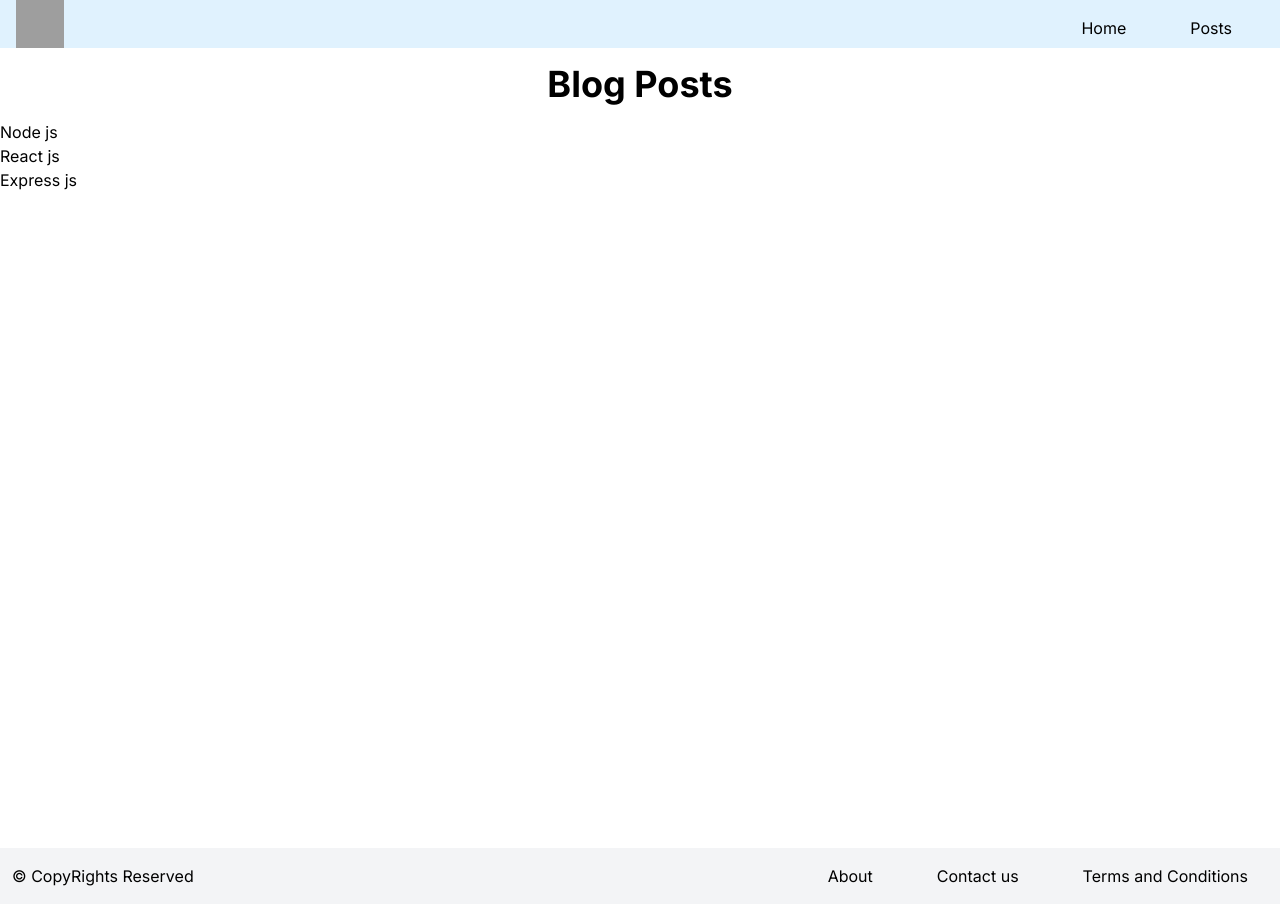
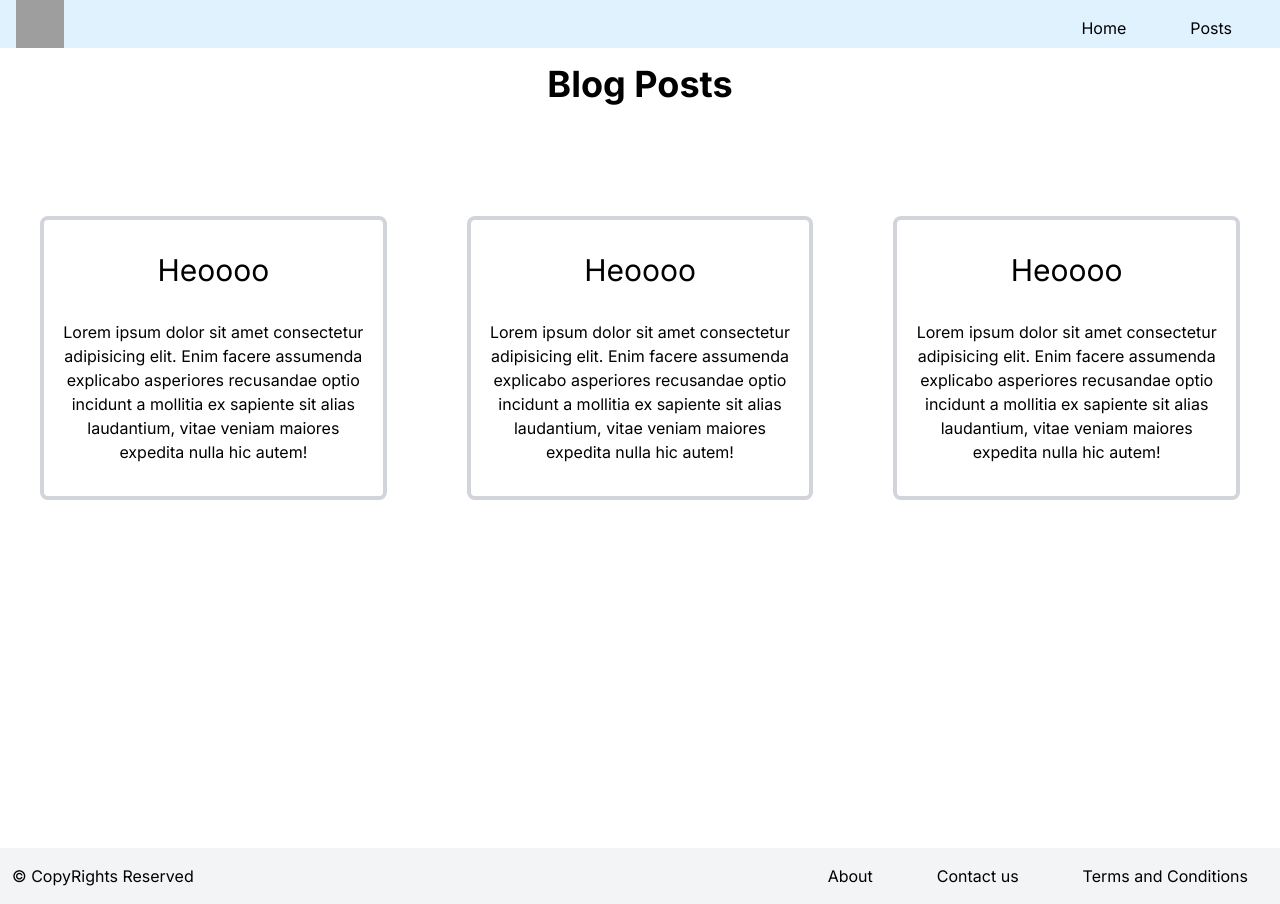
Before and after one commit to axai-kaizoku/learning-next, a Next.js app: page /posts in a window 1280 px wide. Built offline with nearby package versions, Linux system fonts and the light colour scheme; grey boxes are pictures that could not be loaded.

Commit message:
Add blog card design and backbutton

```diff
--- a/src/app/posts/[id]/page.tsx
+++ b/src/app/posts/[id]/page.tsx
@@ -1,7 +1,23 @@
+import Link from 'next/link';
 import React from 'react';
 
 const Page = () => {
-	return <div className="min-h-screen">Blog post</div>;
+	return (
+		<div className="min-h-screen w-full p-8 ">
+			<h1 className="text-center font-bold text-4xl py-8">Blog Post</h1>
+			<div className="px-16">
+				<Link href="/posts">Back</Link>
+			</div>
+			<div className="py-8 px-16">
+				Lorem ipsum dolor sit amet consectetur adipisicing elit. Aliquid tenetur
+				sunt itaque unde necessitatibus, atque harum iure deleniti aliquam sit
+				quam ex, impedit eius blanditiis quo porro delectus esse fuga!
+			</div>
+			{/* <div className="h-screen w-full flex justify-center items-center">
+				<div className="h-12 w-12 rounded-full border-solid border-4 border-gray-200  border-t-blue-400 animate-spin"></div>
+			</div> */}
+		</div>
+	);
 };
 
 export default Page;
--- a/src/app/posts/page.tsx
+++ b/src/app/posts/page.tsx
@@ -1,3 +1,4 @@
+import Card from '@/components/Card';
 import Link from 'next/link';
 import React from 'react';
 
@@ -20,13 +21,13 @@ const PostsPage = () => {
 		},
 	];
 	return (
-		<div className="min-h-screen">
+		<div className="min-h-screen w-full">
 			<h1 className="text-center text-4xl font-bold py-4">Blog Posts</h1>
-			<ul>
+			<ul className="flex flex-row w-full my-20 ">
 				{blogs.map((b) => (
 					<li key={b.id}>
 						<Link href={`posts/${b.id}`}>
-							<h2>{b.name}</h2>
+							<Card />
 						</Link>
 					</li>
 				))}
--- a/src/components/Banner.tsx
+++ b/src/components/Banner.tsx
@@ -1,6 +1,6 @@
 import Image from 'next/image';
 import React from 'react';
-import imgbruh from '../img/nodejs.png';
+import imgbruh from '../../public/images/nodejs.png';
 
 const Banner = () => {
 	return (
--- /dev/null
+++ b/src/components/Card.tsx
@@ -0,0 +1,24 @@
+import React from 'react';
+
+const Card = () => {
+	// w-1/3 h-4/5
+	// p-4
+	// className = 'p-4'
+	return (
+		<div className="py-4 px-10 flex flex-row justify-evenly">
+			<div className="h-fit pb-8 border-solid border-4 border-gray-300 rounded-lg ">
+				<div className="text-center">
+					<h1 className="py-8 text-3xl">Heoooo</h1>
+					<p className="px-4">
+						Lorem ipsum dolor sit amet consectetur adipisicing elit. Enim facere
+						assumenda explicabo asperiores recusandae optio incidunt a mollitia
+						ex sapiente sit alias laudantium, vitae veniam maiores expedita
+						nulla hic autem!
+					</p>
+				</div>
+			</div>
+		</div>
+	);
+};
+
+export default Card;
--- a/src/components/Header.tsx
+++ b/src/components/Header.tsx
@@ -5,7 +5,8 @@ import React from 'react';
 const Header = () => {
 	const hprofile = 'https://picsum.photos/100/100';
 	return (
-		<header className="flex flex-row bg-sky-100">
+		<header>
+			<nav className="flex flex-row bg-sky-100">
 				<div className="w-full h-12 flex flex-row justify-between ">
 					<Link href="/">
 						<Image
@@ -25,6 +26,7 @@ const Header = () => {
 						</li>
 					</ul>
 				</div>
+			</nav>
 		</header>
 	);
 };
```
Also changed, not shown: public/images/nodejs.png (renamed from src/img/nodejs.png). Lines whose indentation alone changed are shown as unchanged.
